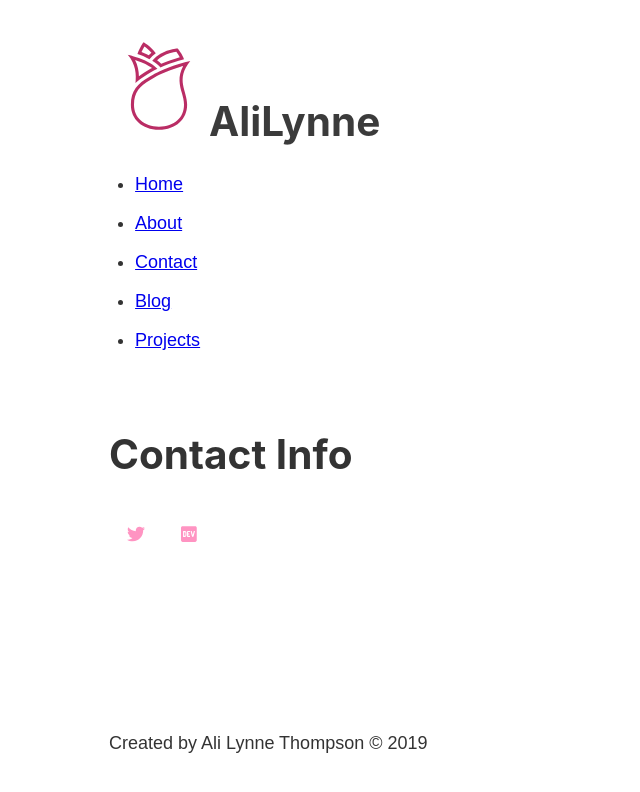
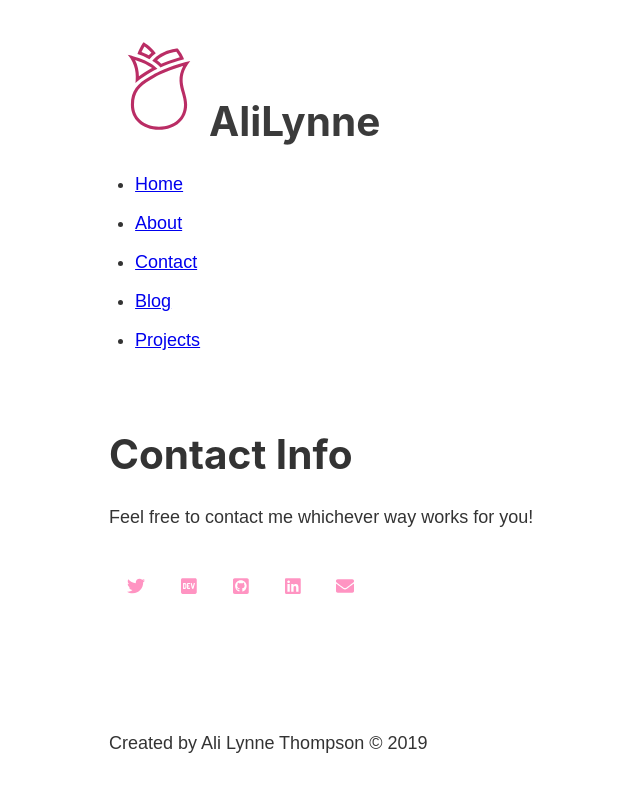
Before and after one commit to AliLynne/alilynne-website, a Gatsby site: page /contact in a window 1280 px wide. Shown: the whole page, without its empty margins (174-814 px from the left). Built offline with nearby package versions, Linux system fonts and the light colour scheme; Gatsby itself is replaced by a stand-in of ours.

Commit message:
contact info

```diff
--- a/src/pages/blog.module.scss
+++ b/src/pages/blog.module.scss
@@ -33,6 +33,6 @@
 }
 
 .icon {
-  color: #ff94c2;
+  color: #ba2d65;
   margin-right: 1rem;
 }
--- a/src/pages/contact.js
+++ b/src/pages/contact.js
@@ -1,7 +1,8 @@
 import React from 'react'
 
 import { FontAwesomeIcon } from '@fortawesome/react-fontawesome'
-import { faTwitter, faDev } from '@fortawesome/free-brands-svg-icons'
+import { faTwitter, faDev, faGithubSquare, faLinkedin } from '@fortawesome/free-brands-svg-icons'
+import { faEnvelope } from '@fortawesome/free-solid-svg-icons'
 
 import Layout from '../components/layout'
 import Head from '../components/head'
@@ -13,6 +14,7 @@ const ContactPage = () => {
     <Layout>
       <Head title="Contact" />
       <h1>Contact Info</h1>
+      <p>Feel free to contact me whichever way works for you!</p>
       <ul className={contactStyles.list}>
         <li className={contactStyles.list__item}>
           <a className={contactStyles.list__icon} href="https://www.twitter.com/alilynnet">
@@ -24,6 +26,21 @@ const ContactPage = () => {
             <FontAwesomeIcon icon={faDev} />
           </a>
         </li>
+        <li className={contactStyles.list__item}>
+          <a className={contactStyles.list__icon} href="https://www.github.com/alilynne">
+            <FontAwesomeIcon icon={faGithubSquare} />
+          </a>
+        </li>
+        <li className={contactStyles.list__item}>
+          <a className={contactStyles.list__icon} href="https://www.linkedin.com/in/alilynne/">
+            <FontAwesomeIcon icon={faLinkedin} />
+          </a>
+        </li>
+        <li className={contactStyles.list__item}>
+          <a className={contactStyles.list__icon} href="mailto:alilynne.thompson@gmail.com">
+            <FontAwesomeIcon icon={faEnvelope} />
+          </a>
+        </li>
       </ul>
     </Layout>
   )
```
